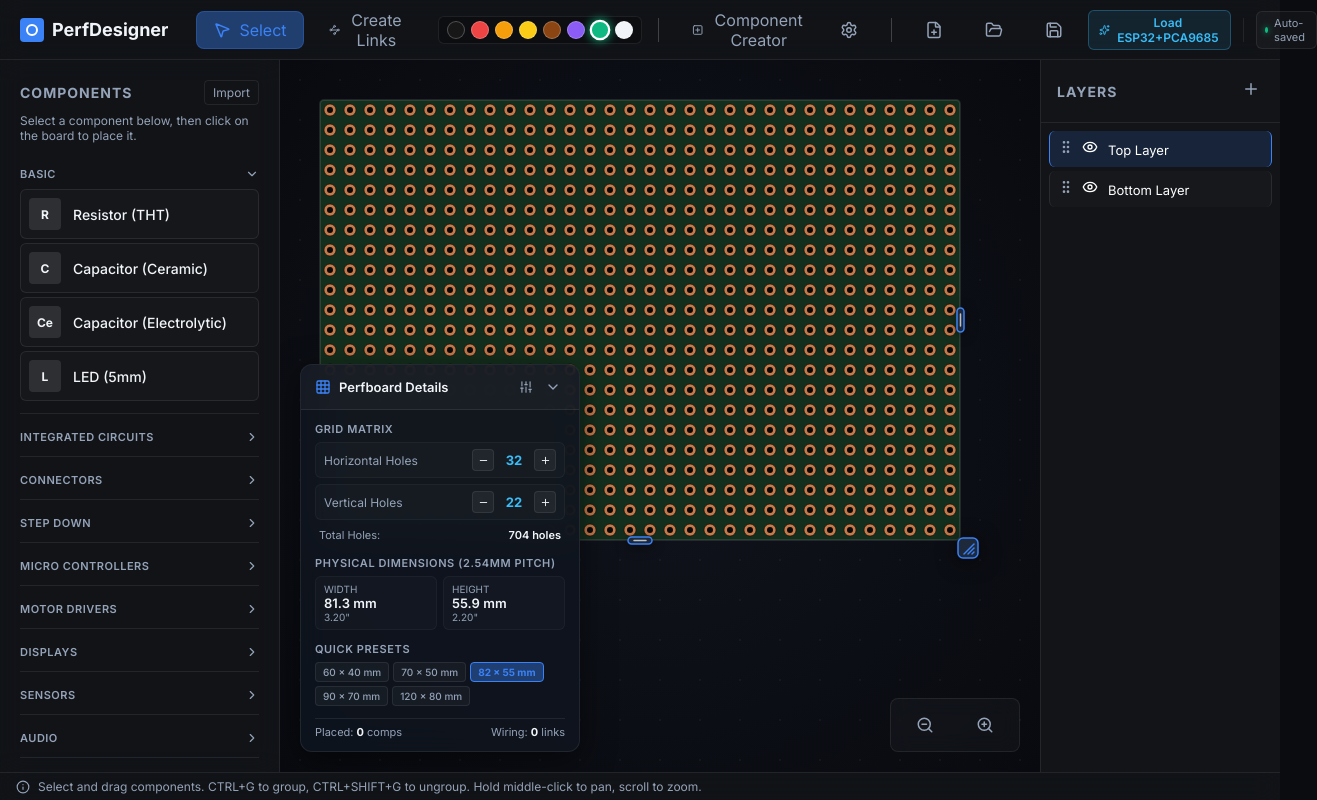
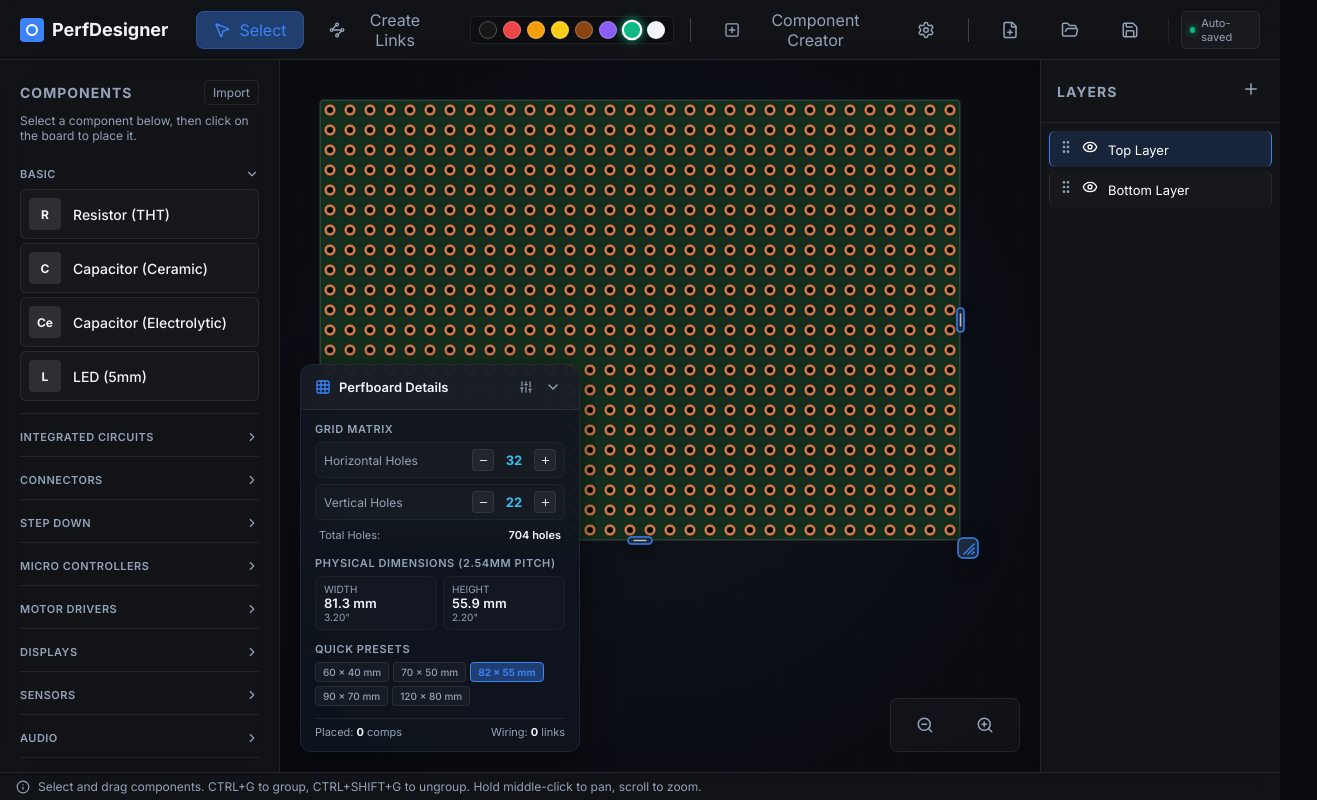
Before and after one commit to jaysonragasa/perfdesigner, a React (Vite) app: page / in a window 1280 px wide. Shown: the whole page, 1317 px wide, since content can reach past the window. Built offline with nearby package versions, Linux system fonts and the light colour scheme.

Commit message:
revert: remove testing circuit loader from app UI and keep standalone JSON

```diff
--- a/src/App.jsx
+++ b/src/App.jsx
@@ -192,16 +192,6 @@ function App() {
   useEffect(() => {
     setStatusMessage(TOOL_STATUS[activeTool] || TOOL_STATUS.select);
   }, [activeTool]);
-
-  // Load design if ?design=... query parameter is in URL
-  useEffect(() => {
-    const params = new URLSearchParams(window.location.search);
-    const designFile = params.get('design');
-    if (designFile) {
-      const fetchUrl = designFile.startsWith('/') ? designFile : `/designs/${designFile}`;
-      handleLoadExample(fetchUrl);
-    }
-  }, []);
 
   const handleUngroupComponents = (targetIds = selectedComponentIds) => {
     if (!targetIds || targetIds.length === 0) return;
@@ -600,27 +590,6 @@ function App() {
     e.target.value = null; // reset
   };
 
-  const handleLoadExample = (examplePath = '/designs/esp32s3_pca9685_servo_controller.json') => {
-    fetch(examplePath)
-      .then(res => res.json())
-      .then(data => {
-        if (data.boardSize) setBoardSize(data.boardSize);
-        if (data.boardColor) setBoardColor(data.boardColor);
-        if (data.showGoldBorder !== undefined) setShowGoldBorder(data.showGoldBorder);
-        if (data.dimInactiveLayers !== undefined) setDimInactiveLayers(data.dimInactiveLayers);
-        if (data.components) setComponents(data.components);
-        if (data.links) setLinks(data.links);
-        if (data.customComponents) setCustomComponents(data.customComponents);
-        if (data.layers) setLayers(data.layers);
-        if (data.boardTransform) setBoardTransform(data.boardTransform);
-        setStatusMessage('Loaded: ESP32-S3 + PCA9685 + Mini360 + Mini560 Servo Controller');
-      })
-      .catch(err => {
-        console.error('Failed to load example design:', err);
-        setStatusMessage('Failed to load example circuit design');
-      });
-  };
-
   const handleImportComponents = (e) => {
     const files = Array.from(e.target.files);
     if (!files.length) return;
@@ -738,7 +707,6 @@ function App() {
         onSaveDesign={handleSaveDesign}
         onOpenDesign={handleOpenDesign}
         onNewDesign={handleNewDesign}
-        onLoadExample={handleLoadExample}
         boardTransform={boardTransform}
         setBoardTransform={setBoardTransform}
         setLinks={setLinks}
--- a/src/components/Toolbar.jsx
+++ b/src/components/Toolbar.jsx
@@ -9,14 +9,13 @@ import {
   PlusSquare,
   Settings,
   ZoomIn,
-  ZoomOut,
-  Sparkles
+  ZoomOut
 } from 'lucide-react';
 
 // Order: Black, Red, Orange, Yellow, Brown, Violet, Green, White
 const COLORS = ['#171717', '#ef4444', '#f59e0b', '#facc15', '#8B4513', '#8b5cf6', '#10b981', '#f1f5f9'];
 
-const Toolbar = ({ activeLayerId, activeTool, setActiveTool, setActiveLinkId, setShowComponentCreator, setShowBoardSettings, wireColor, setWireColor, onSaveDesign, onOpenDesign, onNewDesign, onLoadExample, boardTransform, setBoardTransform, setLinks, activeLinkId }) => {
+const Toolbar = ({ activeLayerId, activeTool, setActiveTool, setActiveLinkId, setShowComponentCreator, setShowBoardSettings, wireColor, setWireColor, onSaveDesign, onOpenDesign, onNewDesign, boardTransform, setBoardTransform, setLinks, activeLinkId }) => {
   return (
     <div className="toolbar">
       <div className="toolbar-group">
@@ -127,29 +126,6 @@ const Toolbar = ({ activeLayerId, activeTool, setActiveTool, setActiveLinkId, se
         <button className="tool-btn" title="Export Design (JSON)" onClick={onSaveDesign}>
           <Save size={18} />
         </button>
-        {onLoadExample && (
-          <button
-            className="tool-btn"
-            title="Load Circuit: ESP32-S3 + PCA9685 Servo Controller"
-            onClick={() => onLoadExample()}
-            style={{
-              display: 'flex',
-              alignItems: 'center',
-              gap: '6px',
-              padding: '4px 10px',
-              background: 'rgba(56, 189, 248, 0.1)',
-              border: '1px solid rgba(56, 189, 248, 0.3)',
-              color: '#38bdf8',
-              borderRadius: '6px',
-              fontSize: '12px',
-              fontWeight: '600',
-              cursor: 'pointer'
-            }}
-          >
-            <Sparkles size={14} />
-            <span>Load ESP32+PCA9685</span>
-          </button>
-        )}
         <div style={{ width: '1px', height: '24px', background: 'var(--border-subtle)', margin: '0 4px' }}></div>
         <div
           title="Continuous Auto-Save is active. Changes are automatically saved to your browser's local storage."
```
Also changed, not shown: esp32s3_pca9685_servo_controller.json (renamed from public/designs/esp32s3_pca9685_servo_controller.json).
